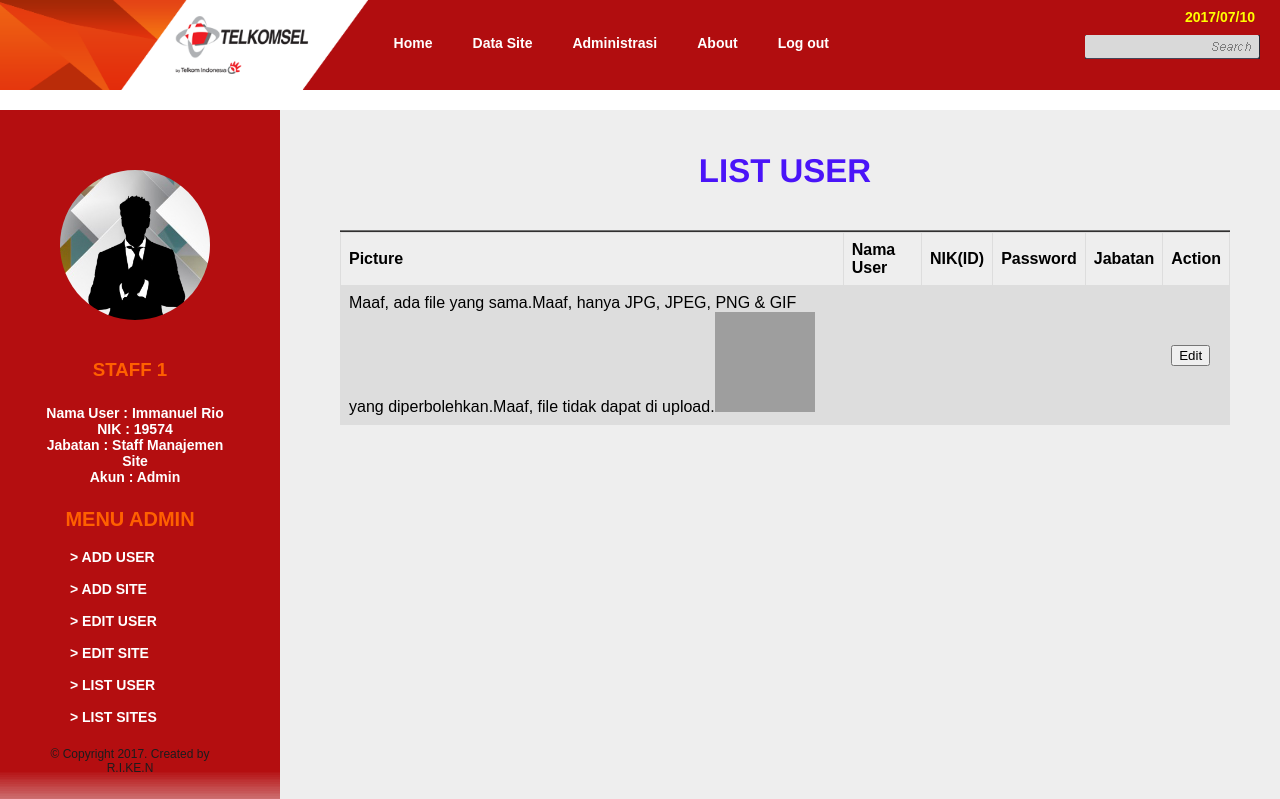
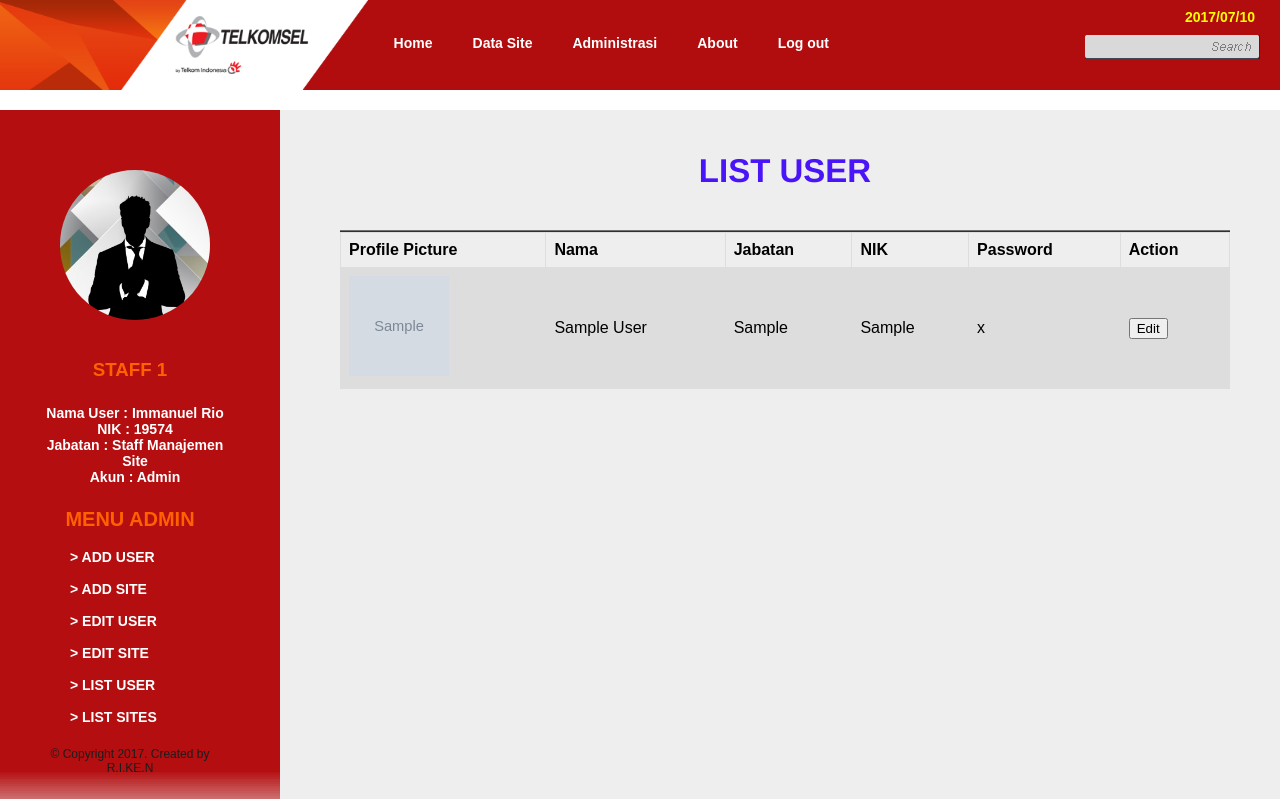
Before and after one commit to rigold/Telkomsel, a PHP site: page /List_User.php in a window 1280 px wide. Shown: the top 799 px of the page. Run offline with PHP 8.4, Linux system fonts and the light colour scheme; tables that the repository leaves empty or names only in its code hold one stand-in row (values such as "Sample post"); grey boxes marked "Sample" are stand-in pictures; data that the repository does not hold is empty; grey boxes are pictures that could not be loaded.

Commit message:
list user completed

```diff
--- a/SITA Project/List_User.php
+++ b/SITA Project/List_User.php
@@ -121,95 +121,53 @@
 					<h1>List User</h1>
 					<br>
 					<div class="line-separator"></div>
-								<table>
-									<tr>
-										<th>
-											Picture
-										</th>
-										<th>
-											Nama User
-										</th>
-										<th>
-											NIK(ID)
-										</th>
-										<th>
-											Password
-										</th>
-										<th>
-											Jabatan
-										</th>
-										<th>
-											Action
-										</th>
-									</tr>
+								<?php
+								$servername = "localhost";
+								$username = "root";
+								$password = "";
+								$dbname = "sita";
 
-									<tr>
-										<td>
-											<?php
-											$target_dir = "images/";
-											$target_file = $target_dir . basename($_FILES["fileToUpload"]["name"]);
-											$uploadOk = 1;
-											$imageFileType = pathinfo($target_file,PATHINFO_EXTENSION);
-											// Check if image file is a actual image or fake image
-											if(isset($_POST["submit"])) {
-											    $check = getimagesize($_FILES["fileToUpload"]["tmp_name"]);
-											    if($check !== false) {
-											        $uploadOk = 1;
-											    } else {
-											        echo "File bukan image.";
-											        $uploadOk = 0;
-											    }
-											}
-											// Check if file already exists
-											if (file_exists($target_file)) {
-											    echo "Maaf, ada file yang sama.";
-											    $uploadOk = 0;
-											}
-											// Check file size
-											if ($_FILES["fileToUpload"]["size"] > 500000000) {
-											    echo "Maaf, file terlalu besar.";
-											    $uploadOk = 0;
-											}
-											// Allow certain file formats
-											if($imageFileType != "jpg" && $imageFileType != "png" && $imageFileType != "jpeg"
-											&& $imageFileType != "gif" ) {
-											    echo "Maaf, hanya JPG, JPEG, PNG & GIF yang diperbolehkan.";
-											    $uploadOk = 0;
-											}
-											// Check if $uploadOk is set to 0 by an error
-											if ($uploadOk == 0) {
-											    echo "Maaf, file tidak dapat di upload.";
-											// if everything is ok, try to upload file
-											} else {
-											    if (move_uploaded_file($_FILES["fileToUpload"]["tmp_name"], $target_file)) {
-											    } else {
-											        echo "Maaf, ada error dalam mengupload file.";
-											    }
-											}
-											/* Displaying Image*/
-											$image=$_FILES["fileToUpload"]["name"];
-										    $img="images/".$image;
-										    echo '<img src= "'.$img.'" width="100" height="100" />';
-										    echo '<br>';
-											?>
-										</td>
-										<td>
-											<?php echo $_POST["Nama"]; ?><br>
-										</td>
-										<td>
-											<?php echo $_POST["NIK"]; ?><br>
-										</td>
-										<td>
-											<?php echo $_POST["Password"]; ?><br>
-										</td>
-										<td>
-											<?php echo $_POST["Jabatan"]; ?><br>
-										</td>
-										<td>
-											<button type="button" onclick="location.href='Edit_User.php';">Edit</button>
-										</td>
-									</tr>
-								</table>
+								// Create connection
+								$conn = new mysqli($servername, $username, $password, $dbname);
+								// Check connection
+								if ($conn->connect_error) {
+								    die("Connection failed: " . $conn->connect_error);
+								}
+
+								$sql = "SELECT link_profile_pic, nama_user, jabatan, nik, password FROM user";
+								$result = $conn->query($sql);
+
+								if ($result->num_rows > 0)
+								{
+								    echo "<table><tr><th>Profile Picture</th><th>Nama</th><th>Jabatan</th><th>NIK</th><th>Password</th><th>Action</th></tr>";
+								    // output data of each row
+								    while($row = $result->fetch_assoc())
+								    {
+								    	$image=$row["link_profile_pic"];
+										$img="upload/".$image;
+									    //echo '<img src= "'.$img.'" width="100" height="100" />';
+									    //echo '<br>';
+								        echo "
+								        <tr>
+								        	<td><img src= ".$img." width='100' height='100' /></td>
+									        <td>".$row["nama_user"]."</td>
+									        <td>".$row["jabatan"]."</td><td>".$row["nik"]."</td>
+									        <td>".$row["password"]."</td>
+									        <td><button onclick= \"location.href='Edit_User.php'\">Edit</button></td>
+								        </tr>";
+								    }
+
+								   // <td>echo '<img src= "'.$img.'" width="100" height="100" />';
+								    //	</td>
+
+								    echo "</table>";
+								}
+								else
+								{
+								    //echo "0 results";
+								}
+								$conn->close();
+								?>
 
 				</div>
 			</div>
```
Also changed, not shown: SITA Project/images/tower2.jpg (added), SITA Project/upload/link1.jpg (added), SITA Project/upload/link2.jpg (added), SITA Project/upload/link3.jpg (added), SITA Project/upload/link4.jpg (added), SITA Project/upload/linkaja.jpg (added), SITA Project/upload/meme happy faces.png (deleted), SITA Project/upload/prof.png (added).
